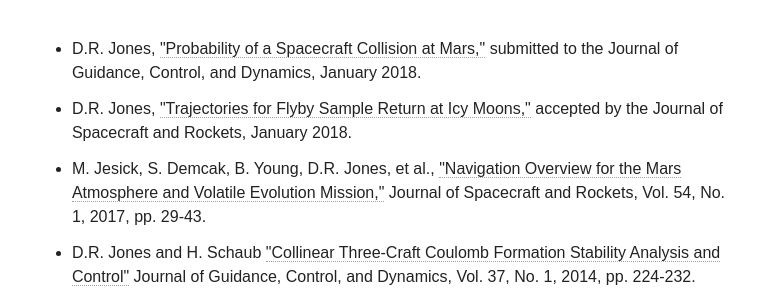
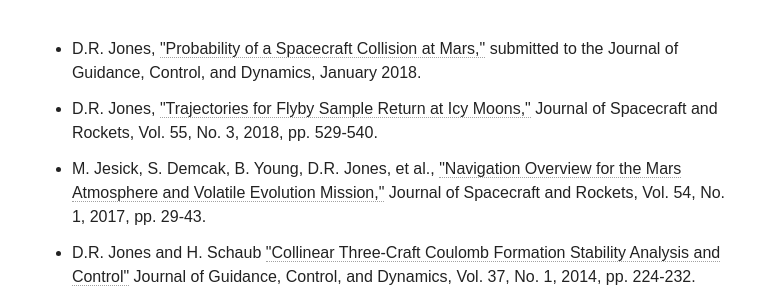
Before and after one commit to drewryanjones/drewryanjones.github.io, a Jekyll site: the page built from research/index.html, in a window 1280 px wide and 900 px high, scrolled down 1207 px. Shown: the part 160-452 px from the top of the window, without its empty margins (254-1015 px from the left). Built offline with Jekyll 4.4.1, drawn with Linux system fonts in a browser that asks for light colours; nearby versions of some CDN libraries.

Commit message:
Update  publications

```diff
--- a/research/index.html
+++ b/research/index.html
@@ -38,8 +38,9 @@
         submitted to the Journal of Guidance, Control, and Dynamics, January 2018.</li>
 
         <li>D.R. Jones,
-        <a>"Trajectories for Flyby Sample Return at Icy Moons,"</a>
-        accepted by the Journal of Spacecraft and Rockets, January 2018.</li>
+        <a href="https://arc.aiaa.org/doi/abs/10.2514/1.A33810">
+        "Trajectories for Flyby Sample Return at Icy Moons,"</a>
+        Journal of Spacecraft and Rockets, Vol. 55, No. 3, 2018, pp. 529-540.</li>
 
         <li>M. Jesick, S. Demcak, B. Young, D.R. Jones, et al.,
         <a href="https://arc.aiaa.org/doi/abs/10.2514/1.A33618">
```
